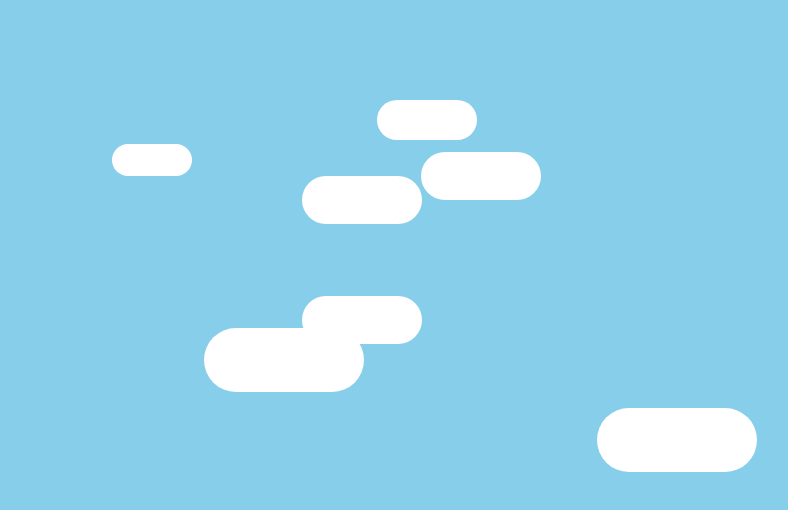
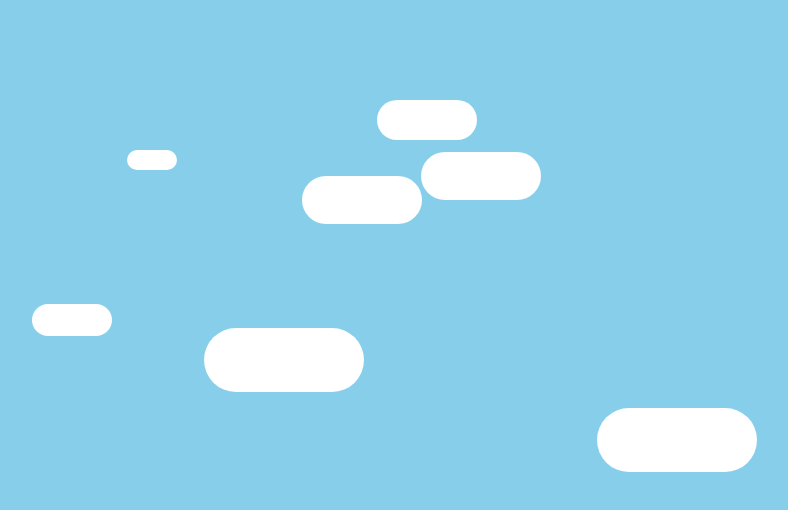
Before and after one commit to Peter-Kang/BrewSense, a React (Vite) app in the folder src/Frontend/: page / in a window 1280 px wide. Shown: the top 510 px of the page, without its empty margins (10-798 px from the left). Built offline with nearby package versions, Linux system fonts and the light colour scheme.

Commit message:
Updated clouds

```diff
--- a/src/Frontend/src/App.css
+++ b/src/Frontend/src/App.css
@@ -88,13 +88,13 @@ body {
 
 .cloud:nth-child(4) {
   top: 35%;
-  transform: scale(0.6);
-  animation-duration: 25s;
+  transform: scale(0.4);
+  animation-duration: 65s;
 }
 
 .cloud:nth-child(5) {
   top: 15%;
-  transform: scale(0.4);
+  transform: scale(0.25);
   animation-duration: 45s;
 }
 
```
